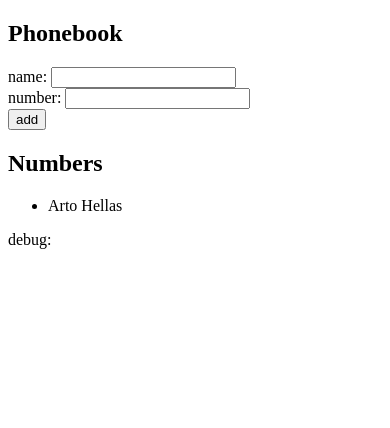
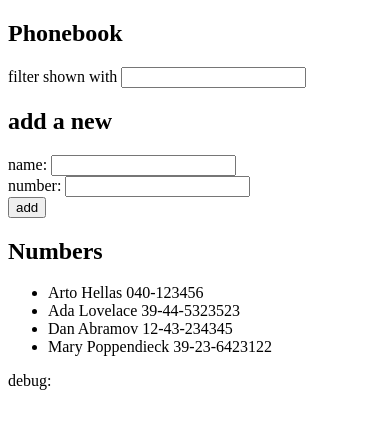
Before and after one commit to PlatinumFoxTail/fullstackopen, a React (Vite) app in the folder part2/phonebook/: page / in a window 390 px wide. Shown: the top 428 px of the page. Built offline with nearby package versions, Linux system fonts and the light colour scheme.

Commit message:
submit 2.9*: The Phonebook Step 4

```diff
--- a/part2/phonebook/src/App.jsx
+++ b/part2/phonebook/src/App.jsx
@@ -3,10 +3,14 @@
 
 const App = () => {
   const [persons, setPersons] = useState([
-    { name: 'Arto Hellas' }
+    { name: 'Arto Hellas', number: '040-123456', id: 1 },
+    { name: 'Ada Lovelace', number: '39-44-5323523', id: 2 },
+    { name: 'Dan Abramov', number: '12-43-234345', id: 3 },
+    { name: 'Mary Poppendieck', number: '39-23-6423122', id: 4 }
   ])
   const [newName, setNewName] = useState('')
   const [newNumber, setNewNumber] = useState('')
+  const [searchName, setSearchName] = useState('')
 
   const addPerson = (event) => {
     event.preventDefault()
@@ -42,9 +46,22 @@
     setNewNumber(event.target.value)
   }
 
+  const handleSearchChange = (event) => {
+    setSearchName(event.target.value)
+  }
+
+  //filter persons array by names (case-insensitive) including the input (case-insensitive)
+  const personsResult = persons.filter(person =>
+    person.name.toLowerCase().includes(searchName.toLowerCase()))
+
   return (
     <div>
       <h2>Phonebook</h2>
+      <div>
+        filter shown with <input value={searchName} onChange={handleSearchChange} />
+      </div>
+
+      <h2>add a new</h2>
       <form onSubmit={addPerson}>
         <div>
           name: <input value={newName} onChange={handleNameChange} />
@@ -56,10 +73,10 @@
           <button type="submit">add</button>
         </div>
       </form>
+
       <h2>Numbers</h2>
-
       <ul>
-        {persons.map(person =>
+        {personsResult.map( person =>
           <Persons key={person.name} person={person} />
         )}
       </ul>
```
